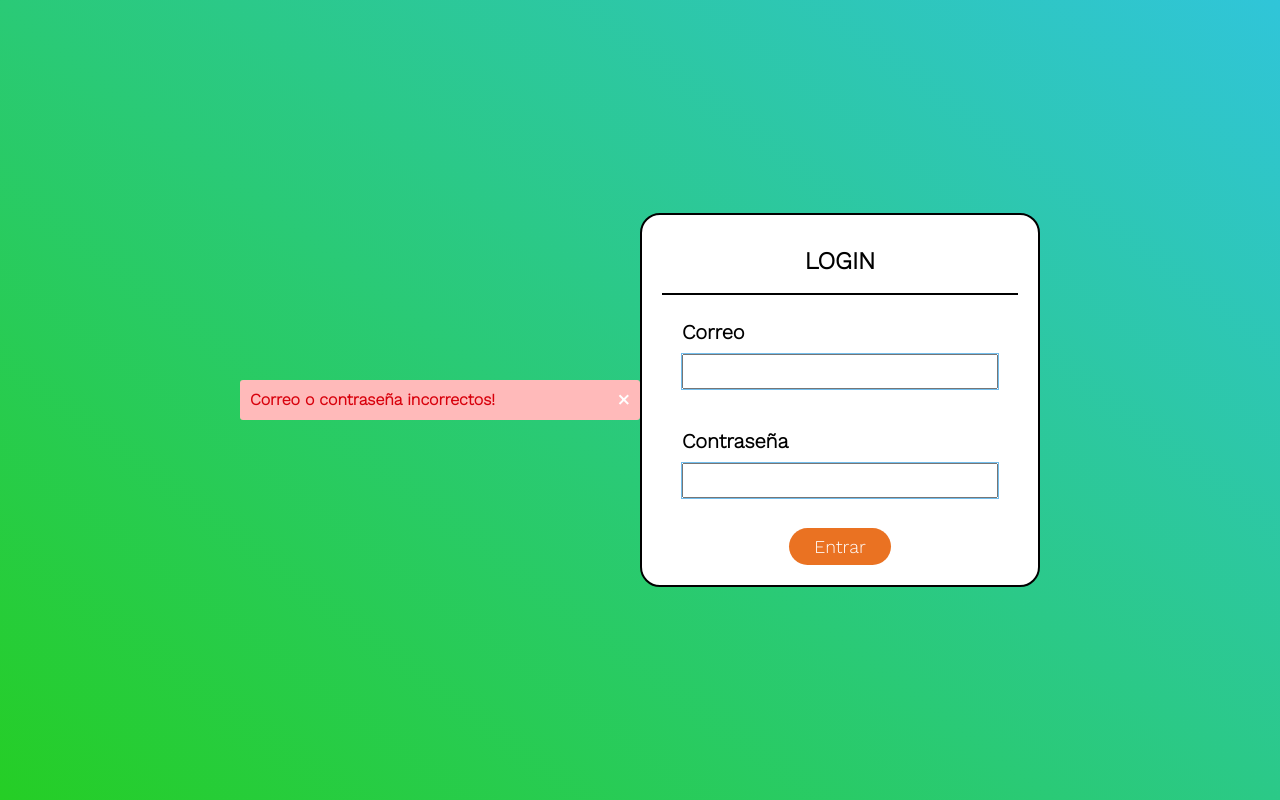
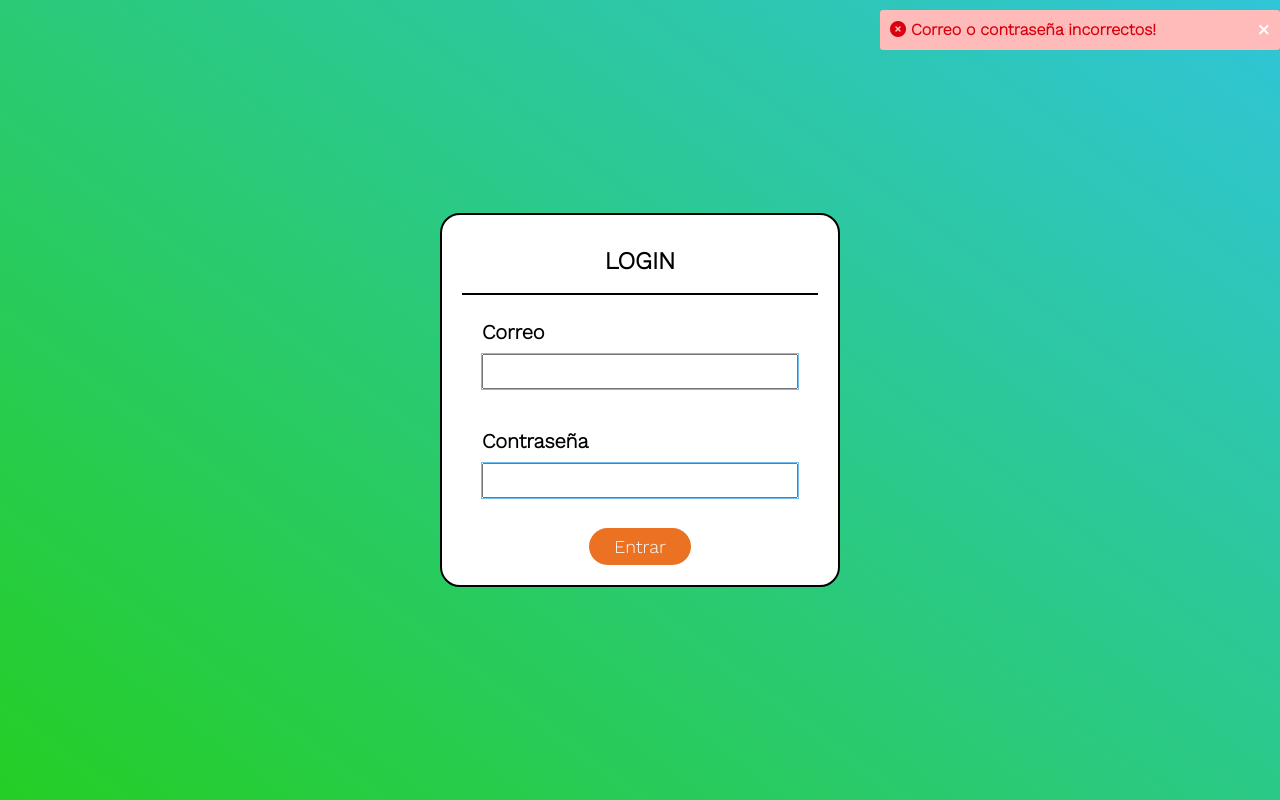
Before and after one commit to EdgarMarcoss/ProjectRestaurant, a PHP site: page /index.php?error=1 in a window 1280 px wide. Run offline with PHP 8.4, Linux system fonts and the light colour scheme; some libraries are stand-ins or nearby versions.

Commit message:
view/res 08/11/2022

```diff
--- a/css/styles.css
+++ b/css/styles.css
@@ -5,12 +5,22 @@
 
 /*Estilos alertas*/
 .error-msg {
+    position: absolute;
+    top: 0;
+    right: -20%;
     color: #D8000C;
     background-color: #FFBABA;
     margin: 10px 0;
     padding: 10px;
     border-radius: 3px 3px 3px 3px;
     width: 400px;
+    transition: all 1s;
+    /* transform: rotate(90deg); */
+}
+
+.error-msg.animation-error {
+    right: 0;
+
 }
 
 .closebtn {
@@ -40,7 +50,9 @@
 }
 
 /* LOGIN */
-
+body {
+    overflow: hidden;
+}
 .background {
     width: 100vw;
     height: 100vh;
--- a/index.php
+++ b/index.php
@@ -6,8 +6,8 @@
     <meta name="viewport" content="width=device-width, initial-scale=1.0">
     <!-- CABEZERA -->
     <link rel="stylesheet" href="css/styles.css">
-    <!-- <script src="https://kit.fontawesome.com/661e46e89e.js" crossorigin="anonymous"></script> -->
-    <!-- <script src="js/..."></script> -->
+    <script src="https://kit.fontawesome.com/661e46e89e.js" crossorigin="anonymous"></script>
+    <script src="js/estilos.js"></script>
     <title>Login</title>
 </head>
 <body>
--- a/js/estilos.js
+++ b/js/estilos.js
@@ -1,4 +1,8 @@
 window.addEventListener('load', () => {
+
+    if (document.getElementsByClassName('error-msg')[0]) {
+        document.getElementsByClassName('error-msg')[0].classList.add('animation-error');
+    }
 
     const tipos = document.getElementsByClassName('tipo');
     console.log(tipos.length);
```
